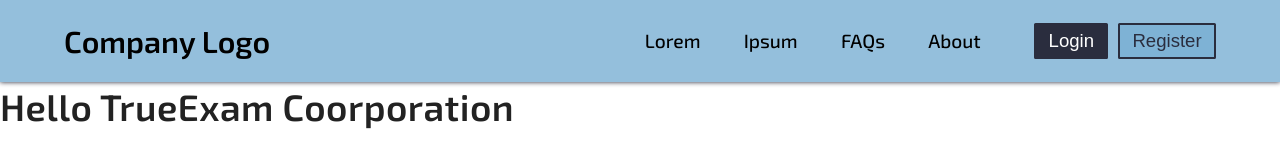
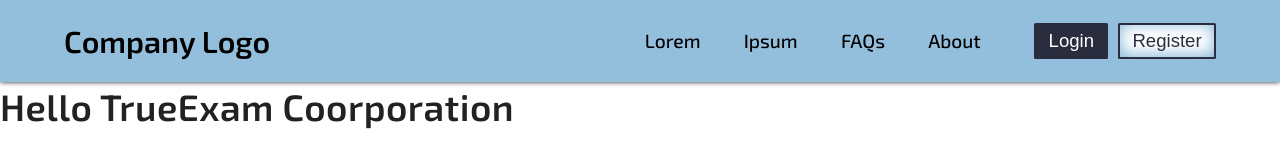
Before and after one commit to soorajarsn/True-exam, a React app: page / in a window 1280 px wide. In both pictures the pointer is over the button "Register". Built offline with nearby package versions, Linux system fonts and the light colour scheme.

Commit message:
modify themes

```diff
--- a/src/styles/theme.scss
+++ b/src/styles/theme.scss
@@ -195,9 +195,8 @@ p {
         background: $white;
         transform: scale(1.01);
         transition: transform .2s ease-in-out, background .2s ease-in-out;
-
         &:hover {
-            background: $opaqueBlue;
+            box-shadow:inset 0 -.1rem 1rem 0 $lightBlue;
         }
     }
 
```
